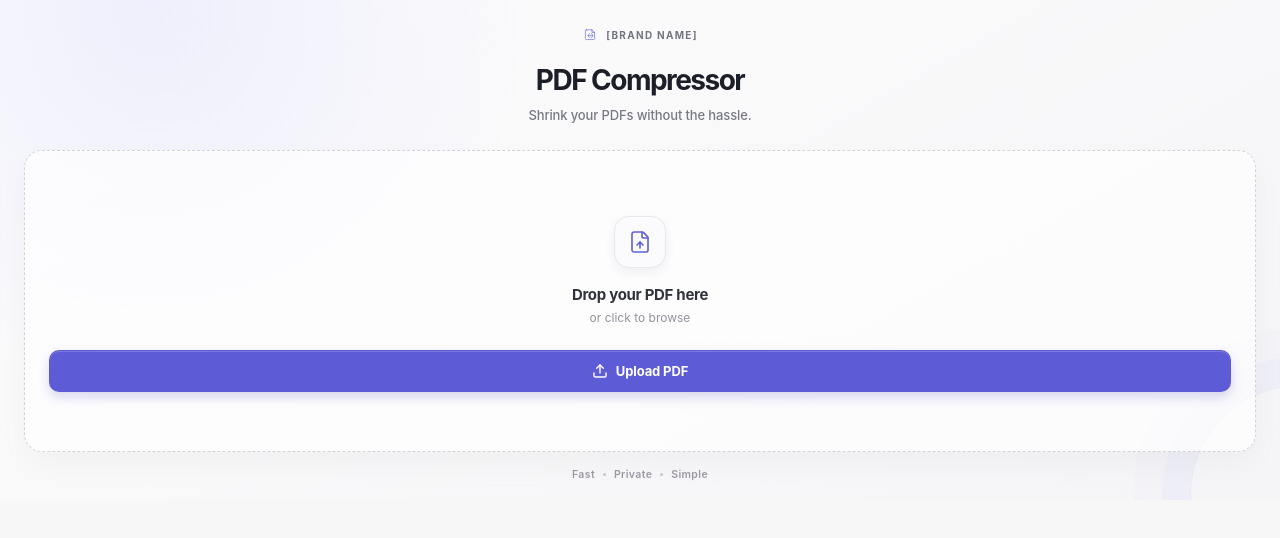
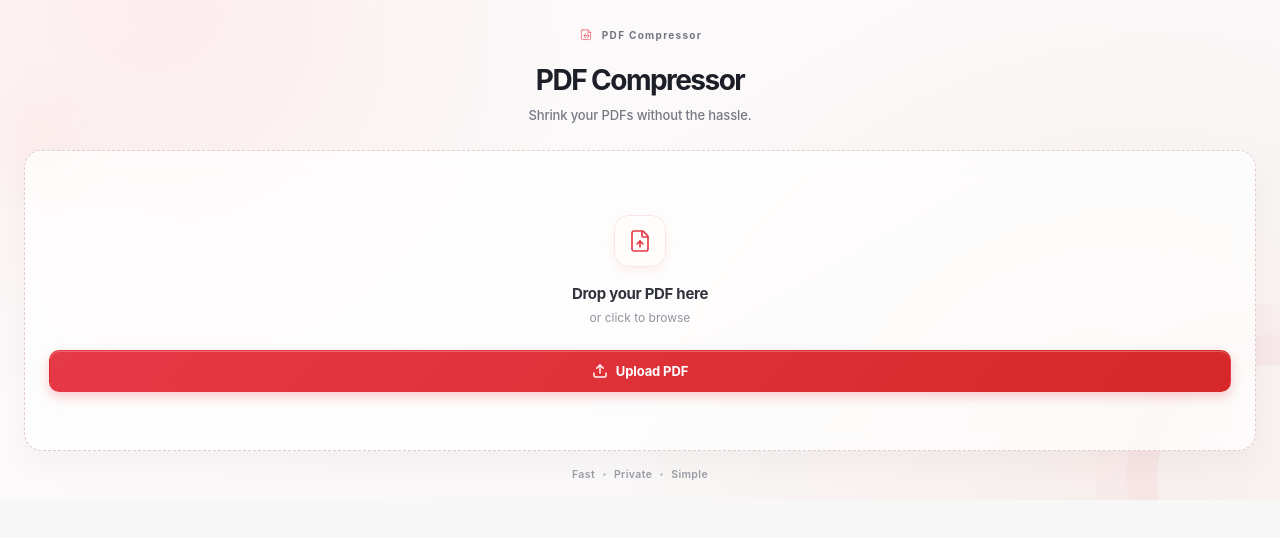
Before and after one commit to Anish-Sethi-12122/pdf-compressor-chrome-extension, a React (Vite) app: page / in a window 1280 px wide. Shown: the top 538 px of the page. Built offline with nearby package versions, Linux system fonts and the light colour scheme.

Commit message:
UI hardening. Under process

```diff
--- a/src/App.tsx
+++ b/src/App.tsx
@@ -5,6 +5,7 @@ export function App() {
   return (
     <main className="popup-shell">
       <div className="ambient-orb" aria-hidden="true" />
+      <div className="ambient-shape" aria-hidden="true" />
       <div className="content">
         <header className="intro">
           <Brand />
--- a/src/components/Brand.tsx
+++ b/src/components/Brand.tsx
@@ -19,7 +19,7 @@ export function Brand() {
   return (
     <div className="brand">
       <BrandMark />
-      <span>[BRAND NAME]</span>
+      <span>PDF Compressor</span>
     </div>
   )
 }
--- a/src/styles.css
+++ b/src/styles.css
@@ -16,14 +16,22 @@ body { overflow: hidden; }
 
 button { font: inherit; }
 
+/* Backgrounds & Decorations */
 .popup-shell {
   position: relative;
   isolation: isolate;
   min-height: 500px;
   overflow: hidden;
   background:
-    radial-gradient(circle at 12% 0%, rgba(110, 112, 255, 0.09), transparent 31%),
-    linear-gradient(150deg, #fcfcfd 0%, #f5f5f7 100%);
+    radial-gradient(circle at 12% 0%, rgba(255, 71, 87, 0.08), transparent 35%),
+    radial-gradient(circle at 85% 90%, rgba(255, 122, 89, 0.06), transparent 40%),
+    linear-gradient(150deg, #fdfbfb 0%, #f7f5f5 100%);
+  animation: bg-drift 15s ease-in-out infinite alternate;
+}
+
+@keyframes bg-drift {
+  0% { background-position: 0% 0%; }
+  100% { background-position: 100% 100%; }
 }
 
 .ambient-orb {
@@ -31,25 +39,60 @@ button { font: inherit; }
   z-index: -1;
   width: 220px;
   height: 220px;
-  right: -130px;
-  bottom: -105px;
-  border: 1px solid rgba(104, 101, 230, 0.08);
+  right: -100px;
+  bottom: -100px;
+  border: 1px solid rgba(255, 71, 87, 0.08);
   border-radius: 999px;
-  box-shadow: 0 0 0 28px rgba(104, 101, 230, 0.025), 0 0 0 57px rgba(104, 101, 230, 0.018);
+  box-shadow: 0 0 0 28px rgba(255, 71, 87, 0.03), 0 0 0 57px rgba(255, 71, 87, 0.02);
+  animation: float-orb 8s ease-in-out infinite alternate;
 }
 
-.content { display: flex; min-height: 500px; flex-direction: column; padding: 25px 24px 20px; }
+@keyframes float-orb {
+  0% { transform: translateY(0) scale(1); }
+  100% { transform: translateY(-15px) scale(1.05); }
+}
 
-.intro { text-align: center; }
+.ambient-shape {
+  position: absolute;
+  z-index: -1;
+  width: 150px;
+  height: 150px;
+  left: -50px;
+  top: 10%;
+  background: radial-gradient(circle, rgba(255, 122, 89, 0.04) 0%, transparent 70%);
+  border-radius: 50%;
+  animation: float-shape 12s ease-in-out infinite alternate-reverse;
+}
+
+@keyframes float-shape {
+  0% { transform: translate(0, 0) scale(1); }
+  100% { transform: translate(20px, 30px) scale(1.1); }
+}
+
+.content { display: flex; min-height: 500px; flex-direction: column; padding: 25px 24px 20px; position: relative; z-index: 1; }
+
+.intro { text-align: center; animation: fade-in-up 0.5s ease-out forwards; }
 
 .brand { display: inline-flex; align-items: center; gap: 7px; color: #737581; font-size: 10px; font-weight: 700; letter-spacing: 0.13em; line-height: 1; }
 
-.brand-mark { width: 17px; height: 17px; stroke: #5c5bd6; stroke-linecap: round; stroke-linejoin: round; }
+.brand-mark { width: 17px; height: 17px; stroke: #e63946; stroke-linecap: round; stroke-linejoin: round; }
 
 h1 { margin: 17px 0 0; color: #1c1e28; font-size: 28px; font-weight: 690; letter-spacing: -0.055em; line-height: 1.06; }
 
 .intro p { margin: 10px 0 0; color: #777984; font-size: 13px; font-weight: 450; letter-spacing: -0.01em; line-height: 1.5; }
 
+/* Animations */
+@keyframes fade-in-up {
+  from { opacity: 0; transform: translateY(10px); }
+  to { opacity: 1; transform: translateY(0); }
+}
+
+@keyframes scale-in {
+  from { opacity: 0; transform: scale(0.95); }
+  to { opacity: 1; transform: scale(1); }
+}
+
+/* Upload Dropzone */
 .upload-dropzone {
   display: flex;
   align-items: center;
@@ -59,72 +102,102 @@ h1 { margin: 17px 0 0; color: #1c1e28; font-size: 28px; font-weight: 690; letter
   margin: 25px 0 18px;
   min-height: 266px;
   padding: 29px 24px 23px;
-  border: 1px dashed #d1d2db;
+  border: 1px dashed #e2caca;
   border-radius: 18px;
   outline: none;
-  background: rgba(255, 255, 255, 0.66);
+  background: rgba(255, 255, 255, 0.7);
+  backdrop-filter: blur(8px);
   box-shadow: inset 0 1px 0 rgba(255, 255, 255, 0.95), 0 12px 30px rgba(23, 25, 38, 0.035);
-  transition: border-color 180ms ease, background-color 180ms ease, box-shadow 180ms ease, transform 180ms ease;
+  transition: border-color 250ms cubic-bezier(0.4, 0, 0.2, 1), background-color 250ms cubic-bezier(0.4, 0, 0.2, 1), box-shadow 250ms cubic-bezier(0.4, 0, 0.2, 1), transform 250ms cubic-bezier(0.4, 0, 0.2, 1);
+  animation: scale-in 0.4s cubic-bezier(0.16, 1, 0.3, 1) forwards;
+  animation-delay: 0.1s;
+  opacity: 0;
 }
 
-.upload-dropzone:hover, .upload-dropzone:focus-visible { border-color: #9d9ce6; background: rgba(255, 255, 255, 0.88); box-shadow: inset 0 1px 0 #fff, 0 15px 34px rgba(57, 57, 126, 0.07); transform: translateY(-1px); }
-.upload-dropzone--dragging { border-color: #7775dd; border-style: solid; background: rgba(244, 244, 255, 0.92); box-shadow: inset 0 0 0 3px rgba(93, 91, 213, 0.08), 0 15px 34px rgba(57, 57, 126, 0.1); transform: translateY(-1px); }
-.upload-dropzone--dragging .document-icon { color: #4f4dcc; transform: translateY(-2px); }
+.upload-dropzone:hover, .upload-dropzone:focus-visible { border-color: #f48c95; background: rgba(255, 255, 255, 0.95); box-shadow: inset 0 1px 0 #fff, 0 15px 34px rgba(230, 57, 70, 0.07); transform: translateY(-2px); }
+.upload-dropzone--dragging { border-color: #e63946; border-style: solid; background: rgba(255, 244, 245, 0.92); box-shadow: inset 0 0 0 3px rgba(230, 57, 70, 0.08), 0 15px 34px rgba(230, 57, 70, 0.1); transform: translateY(-2px) scale(1.02); }
+.upload-dropzone--dragging .document-icon { color: #d62828; transform: translateY(-4px) scale(1.05); }
 
-.empty-state, .dragging-state, .file-error, .selected-file { display: flex; width: 100%; align-items: center; flex-direction: column; }
+.empty-state, .dragging-state, .file-error, .selected-file { display: flex; width: 100%; align-items: center; flex-direction: column; animation: fade-in-up 0.3s ease-out forwards; }
 
-.document-icon { display: grid; width: 52px; height: 52px; place-items: center; border: 1px solid #e6e6ee; border-radius: 15px; background: #fbfbfd; color: #6262d6; box-shadow: 0 4px 11px rgba(48, 47, 110, 0.07), inset 0 1px 0 #fff; transition: transform 180ms ease, color 180ms ease; }
+.document-icon { display: grid; width: 52px; height: 52px; place-items: center; border: 1px solid #fae6e6; border-radius: 15px; background: #fffcfc; color: #e63946; box-shadow: 0 4px 11px rgba(230, 57, 70, 0.07), inset 0 1px 0 #fff; transition: transform 250ms cubic-bezier(0.4, 0, 0.2, 1), color 250ms cubic-bezier(0.4, 0, 0.2, 1); }
 
-.upload-dropzone:hover .document-icon, .upload-dropzone:focus-visible .document-icon { color: #4f4dcc; transform: translateY(-2px); }
+.upload-dropzone:hover .document-icon, .upload-dropzone:focus-visible .document-icon { color: #d62828; transform: translateY(-4px); }
 .document-icon svg { width: 24px; height: 24px; }
 
-.dropzone-copy { margin-top: 17px; text-align: center; }
+.dropzone-copy { margin-top: 17px; text-align: center; transition: transform 250ms cubic-bezier(0.4, 0, 0.2, 1); }
+.upload-dropzone:hover .dropzone-copy { transform: translateY(-1px); }
+
 .dropzone-copy h2 { margin: 0; color: #30323c; font-size: 15px; font-weight: 650; letter-spacing: -0.02em; line-height: 1.35; }
 .dropzone-copy p { margin: 5px 0 0; color: #92939d; font-size: 12px; line-height: 1.35; }
 
-.primary-button { display: inline-flex; align-items: center; justify-content: center; gap: 8px; width: 100%; margin-top: 24px; padding: 11px 16px; border: 1px solid transparent; border-radius: 10px; background: #5d5bd5; box-shadow: 0 5px 12px rgba(73, 71, 183, 0.22), inset 0 1px 0 rgba(255, 255, 255, 0.18); color: white; cursor: pointer; font-size: 13px; font-weight: 650; letter-spacing: -0.01em; line-height: 18px; outline: none; transition: background-color 160ms ease, box-shadow 160ms ease, transform 160ms ease; }
+/* Buttons */
+.primary-button { display: inline-flex; align-items: center; justify-content: center; gap: 8px; width: 100%; margin-top: 24px; padding: 11px 16px; border: 1px solid transparent; border-radius: 10px; background: linear-gradient(135deg, #e63946 0%, #d62828 100%); box-shadow: 0 5px 12px rgba(230, 57, 70, 0.25), inset 0 1px 0 rgba(255, 255, 255, 0.25); color: white; cursor: pointer; font-size: 13px; font-weight: 650; letter-spacing: -0.01em; line-height: 18px; outline: none; transition: all 200ms cubic-bezier(0.4, 0, 0.2, 1); position: relative; overflow: hidden; }
 
-.primary-button:hover { background: #5150c8; box-shadow: 0 7px 16px rgba(73, 71, 183, 0.28), inset 0 1px 0 rgba(255, 255, 255, 0.18); transform: translateY(-1px); }
-.primary-button:active { transform: translateY(0); }
-.primary-button:focus-visible { border-color: #fff; box-shadow: 0 0 0 3px rgba(93, 91, 213, 0.32), 0 5px 12px rgba(73, 71, 183, 0.22); }
+.primary-button::after { content: ''; position: absolute; top: 0; left: -100%; width: 100%; height: 100%; background: linear-gradient(90deg, transparent, rgba(255, 255, 255, 0.2), transparent); transition: left 0.5s ease; }
+.primary-button:hover::after { left: 100%; }
 
+.primary-button:hover { background: linear-gradient(135deg, #ef4753 0%, #ba1e1e 100%); box-shadow: 0 7px 16px rgba(230, 57, 70, 0.35), inset 0 1px 0 rgba(255, 255, 255, 0.25); transform: translateY(-2px); }
+.primary-button:active { transform: translateY(0); box-shadow: 0 2px 6px rgba(230, 57, 70, 0.25); }
+.primary-button:focus-visible { border-color: #fff; box-shadow: 0 0 0 3px rgba(230, 57, 70, 0.32), 0 5px 12px rgba(230, 57, 70, 0.22); }
+
+/* Selected File State */
 .selected-file { text-align: center; }
-.selected-file__icon { display: grid; width: 52px; height: 52px; place-items: center; border: 1px solid #deddf2; border-radius: 15px; background: #f7f7ff; color: #5d5bd5; box-shadow: inset 0 1px 0 #fff, 0 5px 12px rgba(73, 71, 183, 0.08); }
+.selected-file__icon { display: grid; width: 52px; height: 52px; place-items: center; border: 1px solid #f6dede; border-radius: 15px; background: #fdf5f5; color: #e63946; box-shadow: inset 0 1px 0 #fff, 0 5px 12px rgba(230, 57, 70, 0.08); transition: transform 250ms ease; }
 .selected-file__icon svg { width: 24px; height: 24px; }
 .selected-file__details { width: 100%; margin-top: 16px; }
-.selected-file__eyebrow { color: #7473c9; font-size: 10px; font-weight: 700; letter-spacing: 0.09em; text-transform: uppercase; }
+.selected-file__eyebrow { color: #d62828; font-size: 10px; font-weight: 700; letter-spacing: 0.09em; text-transform: uppercase; }
 .selected-file__details h2 { overflow: hidden; max-width: 100%; margin: 5px 0 0; color: #30323c; font-size: 15px; font-weight: 650; letter-spacing: -0.02em; line-height: 1.35; text-overflow: ellipsis; white-space: nowrap; }
 .selected-file__details p { margin: 4px 0 0; color: #92939d; font-size: 12px; line-height: 1.35; }
-.selected-file__ready { display: inline-flex; align-items: center; gap: 6px; margin-top: 18px; color: #477e67; font-size: 12px; font-weight: 600; line-height: 1.2; }
+.selected-file__local-note { margin-top: 14px; color: #8c8d99; font-size: 11.5px; font-weight: 500; line-height: 1.4; max-width: 220px; animation: fade-in-up 0.4s ease-out forwards; animation-delay: 0.1s; opacity: 0; }
+
+/* Success State */
+.selected-file__ready { display: inline-flex; align-items: center; gap: 6px; margin-top: 18px; color: #477e67; font-size: 12px; font-weight: 600; line-height: 1.2; animation: pop-in 0.4s cubic-bezier(0.175, 0.885, 0.32, 1.275) forwards; }
 .selected-file__ready svg { color: #58a17e; }
+
+@keyframes pop-in {
+  0% { opacity: 0; transform: scale(0.8); }
+  100% { opacity: 1; transform: scale(1); }
+}
+
 .selected-file__actions { display: flex; width: 100%; align-items: center; justify-content: center; gap: 9px; margin-top: 21px; }
 
 /* Inspecting state */
-.selected-file__icon--inspecting { animation: icon-pulse 1.4s ease-in-out infinite; }
-@keyframes icon-pulse { 0%, 100% { opacity: 1; } 50% { opacity: 0.45; } }
+.selected-file__icon--inspecting { animation: icon-pulse-red 1.4s ease-in-out infinite; }
+@keyframes icon-pulse-red { 0%, 100% { opacity: 1; box-shadow: inset 0 1px 0 #fff, 0 5px 12px rgba(230, 57, 70, 0.08); } 50% { opacity: 0.6; box-shadow: inset 0 1px 0 #fff, 0 5px 25px rgba(230, 57, 70, 0.2); } }
 
-.selected-file__inspecting { display: inline-flex; align-items: center; gap: 7px; margin-top: 18px; color: #7473c9; font-size: 12px; font-weight: 600; line-height: 1.2; }
+.selected-file__inspecting { display: inline-flex; align-items: center; gap: 7px; margin-top: 18px; color: #d62828; font-size: 12px; font-weight: 600; line-height: 1.2; }
 
-.spinner { display: inline-block; width: 13px; height: 13px; border: 2px solid rgba(116, 115, 201, 0.25); border-top-color: #7473c9; border-radius: 50%; animation: spin 0.75s linear infinite; flex-shrink: 0; }
+.spinner { display: inline-block; width: 13px; height: 13px; border: 2px solid rgba(230, 57, 70, 0.25); border-top-color: #d62828; border-radius: 50%; animation: spin 0.75s linear infinite; flex-shrink: 0; }
 .icon-spin { animation: spin 1s linear infinite; }
 @keyframes spin { to { transform: rotate(360deg); } }
-.secondary-button, .text-button { display: inline-flex; align-items: center; justify-content: center; gap: 6px; min-height: 34px; border-radius: 9px; cursor: pointer; font-size: 12px; font-weight: 620; line-height: 1; outline: none; transition: border-color 160ms ease, background-color 160ms ease, box-shadow 160ms ease, color 160ms ease; }
+
+.secondary-button, .text-button { display: inline-flex; align-items: center; justify-content: center; gap: 6px; min-height: 34px; border-radius: 9px; cursor: pointer; font-size: 12px; font-weight: 620; line-height: 1; outline: none; transition: border-color 160ms ease, background-color 160ms ease, box-shadow 160ms ease, color 160ms ease, transform 160ms ease; }
 .secondary-button { padding: 0 11px; border: 1px solid #dfdfe7; background: #fff; box-shadow: 0 2px 5px rgba(23, 25, 38, 0.03); color: #4f505a; }
-.secondary-button:hover { border-color: #c9c8e9; background: #fafaff; color: #4f4dcc; }
+.secondary-button:hover { border-color: #f48c95; background: #fff5f5; color: #d62828; transform: translateY(-1px); }
+.secondary-button:active { transform: translateY(0); }
 .text-button { padding: 0 8px; border: 1px solid transparent; background: transparent; color: #858691; }
-.text-button:hover { background: rgba(75, 76, 88, 0.06); color: #555660; }
-.secondary-button:focus-visible, .text-button:focus-visible { box-shadow: 0 0 0 3px rgba(93, 91, 213, 0.2); }
+.text-button:hover { background: rgba(230, 57, 70, 0.06); color: #ba1e1e; transform: translateY(-1px); }
+.secondary-button:focus-visible, .text-button:focus-visible { box-shadow: 0 0 0 3px rgba(230, 57, 70, 0.2); }
 
-.file-error__icon { display: grid; width: 52px; height: 52px; place-items: center; border: 1px solid #f0d8d7; border-radius: 15px; background: #fff8f7; color: #bd625d; box-shadow: inset 0 1px 0 #fff; }
+/* Error State */
+.file-error__icon { display: grid; width: 52px; height: 52px; place-items: center; border: 1px solid #f0d8d7; border-radius: 15px; background: #fff8f7; color: #bd625d; box-shadow: inset 0 1px 0 #fff; animation: shake-error 0.5s cubic-bezier(.36,.07,.19,.97) both; }
 .file-error__icon svg { width: 24px; height: 24px; }
 .file-error .dropzone-copy h2 { color: #593f42; }
 .file-error .dropzone-copy p { max-width: 220px; }
 
+@keyframes shake-error {
+  10%, 90% { transform: translate3d(-1px, 0, 0); }
+  20%, 80% { transform: translate3d(2px, 0, 0); }
+  30%, 50%, 70% { transform: translate3d(-4px, 0, 0); }
+  40%, 60% { transform: translate3d(4px, 0, 0); }
+}
+
 .file-input { display: none; }
 
-.benefits { display: flex; align-items: center; justify-content: center; gap: 8px; color: #999aa3; font-size: 10.5px; font-weight: 560; letter-spacing: 0.035em; line-height: 1; }
+.benefits { display: flex; align-items: center; justify-content: center; gap: 8px; color: #999aa3; font-size: 10.5px; font-weight: 560; letter-spacing: 0.035em; line-height: 1; animation: fade-in-up 0.5s ease-out forwards; animation-delay: 0.2s; opacity: 0; }
 .benefits i { width: 3px; height: 3px; border-radius: 50%; background: #c6c6ce; }
 
 @media (prefers-reduced-motion: reduce) {
-  *, *::before, *::after { scroll-behavior: auto !important; transition-duration: 0.01ms !important; animation-duration: 0.01ms !important; }
+  *, *::before, *::after { scroll-behavior: auto !important; transition-duration: 0.01ms !important; animation-duration: 0.01ms !important; animation: none !important; }
 }
```
Also changed, not shown: public/manifest.json, 2 other files (tests, documents, lock files or other folders).
